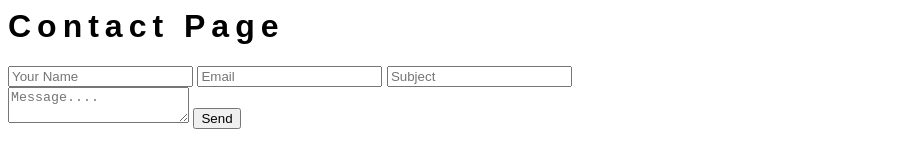
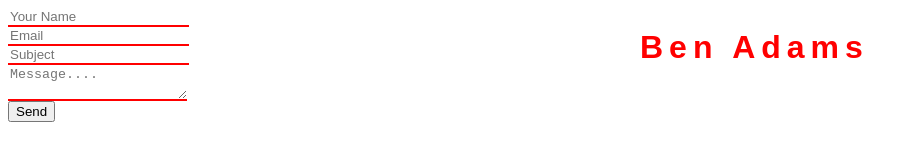
Before and after one commit to JLBrigham/photography_portfolio, a plain HTML site: page contact.html in a window 1280 px wide. Shown: the whole page, without its empty margins (0-917 px from the left). Drawn offline with nearby package versions, Linux system fonts and the light colour scheme.

Commit message:
Started to play with positioning for contact page

```diff
--- a/contact.html
+++ b/contact.html
@@ -40,21 +40,45 @@
   </script>
 </head>
 <body>
-  <h1>Contact Page</h1>
   <div class="page-content-holder">
     <div class="content-section">
-      <form id="contact-form">
-        <input type="hidden" name="contact_number" />
-        <input type="text" name="name" placeholder="Your Name" />
+      <div class="empty-space"></div>
+      <div class="contact-form-holder">
+        <form id="contact-form">
+          <input type="hidden" name="contact_number" />
+          <input
+            class="form-input"
+            type="text"
+            name="name"
+            placeholder="Your Name"
+          />
 
-        <input type="email" name="email" placeholder="Email" />
+          <input
+            class="form-input"
+            type="email"
+            name="email"
+            placeholder="Email"
+          />
 
-        <input type="subject" name="subject" placeholder="Subject" />
+          <input
+            class="form-input"
+            type="subject"
+            name="subject"
+            placeholder="Subject"
+          />
 
-        <textarea name="message" placeholder="Message...."></textarea>
-        <input type="submit" value="Send" />
-      </form>
+          <textarea
+            class="form-input"
+            name="message"
+            placeholder="Message...."
+          ></textarea>
+          <input class="send-button" type="submit" value="Send" />
+        </form>
+      </div>
+      <div class="empty-space"></div>
     </div>
-    <div class="content=section"></div>
+    <div class="content-section">
+      <h1>Ben Adams</h1>
+    </div>
   </div>
 </body>
--- a/styles.css
+++ b/styles.css
@@ -1,6 +1,7 @@
 body,
 h1 {
   font-family: "Raleway", Arial, sans-serif;
+  box-sizing: border-box;
 }
 
 h1 {
@@ -13,9 +14,26 @@ h1 {
 
 .page-content-holder {
   display: flex;
+  flex-direction: row;
 }
 
+@media (max-width: 800px) {
+  .page-content-holder {
+    flex-direction: column-reverse;
+  }
+}
 .content-section {
   color: red;
   flex-basis: 50%;
 }
+
+.form-input {
+  border: none;
+  border-bottom: 2px solid red;
+  display: flex;
+}
+
+.contact-form-holder {
+  display: flex;
+  flex-direction: column;
+}
```
